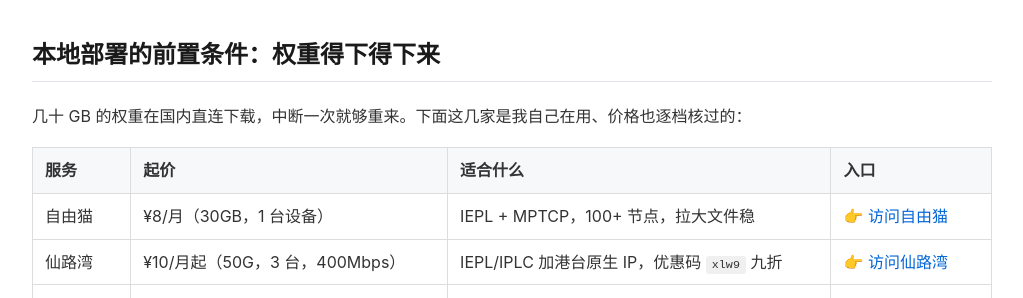
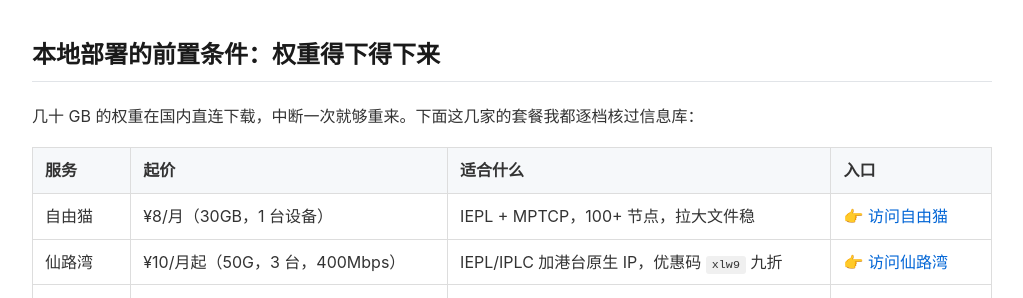
Before and after one commit to yezuofan/free-internet-guide, a Jekyll site: the page built from getting-started/local-llm-vram-guide-2026.md, in a window 1280 px wide and 900 px high, scrolled down 3259 px. Shown: the part 210-508 px from the top of the window, without its empty margins (128-1151 px from the left). Built offline with Jekyll 4.4.1, drawn with Linux system fonts in a browser that asks for light colours; our own code applies the rules of GitHub Pages for plain Markdown files.

Commit message:
docs(guides): align local LLM guide wording with blog version

```diff
--- a/getting-started/local-llm-vram-guide-2026.md
+++ b/getting-started/local-llm-vram-guide-2026.md
@@ -105,7 +105,7 @@ ollama ps
 
 ## 本地部署的前置条件：权重得下得下来
 
-几十 GB 的权重在国内直连下载，中断一次就够重来。下面这几家是我自己在用、价格也逐档核过的：
+几十 GB 的权重在国内直连下载，中断一次就够重来。下面这几家的套餐我都逐档核过信息库：
 
 | 服务 | 起价 | 适合什么 | 入口 |
 |:--|:--|:--|:--|
```
